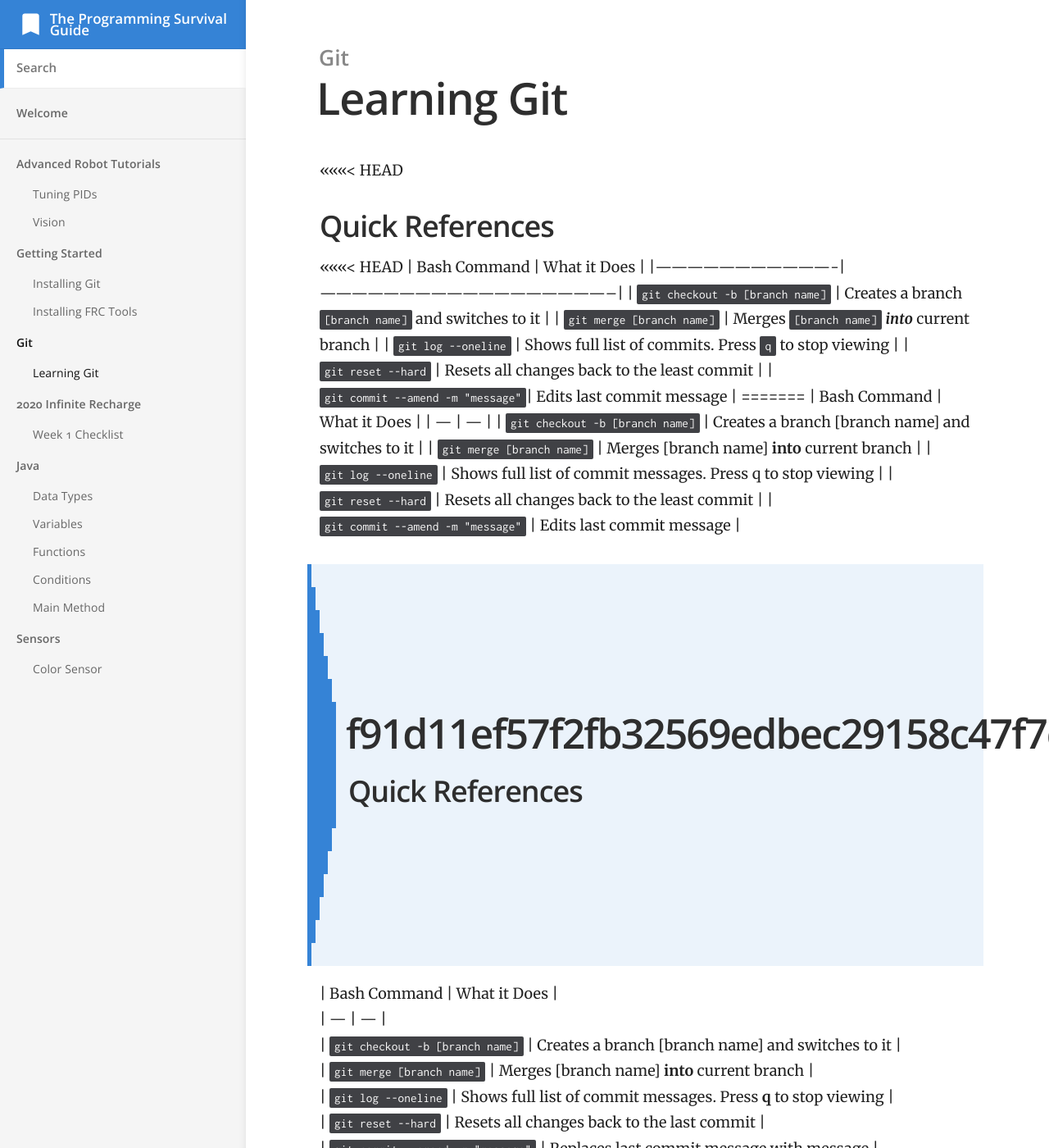
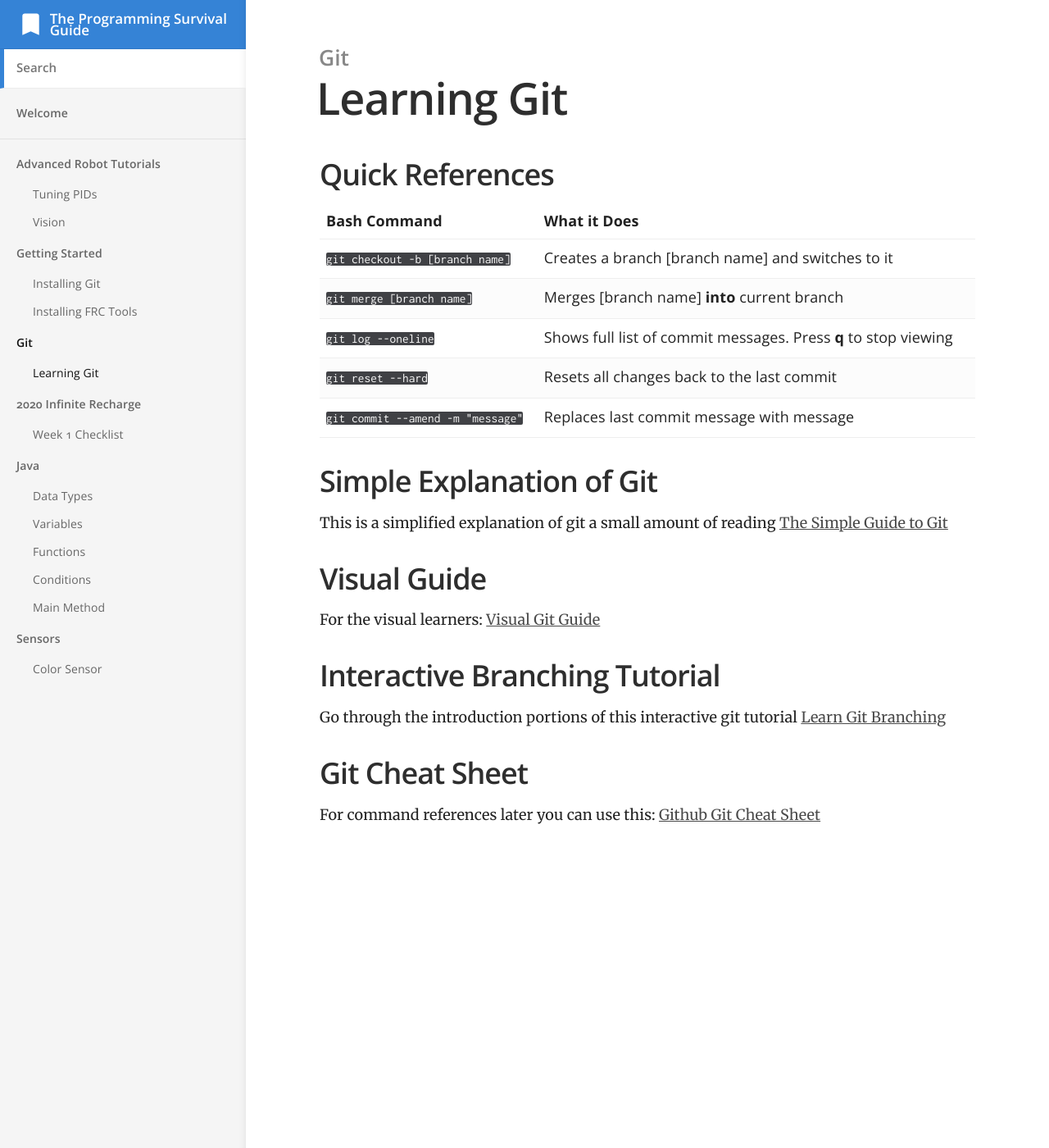
Before and after one commit to Team2445/The-Programming-Survival-Guide, a Jekyll site: the page built from _docs/git/learning-git.md, in a window 1280 px wide and 1400 px high. Shown: the whole window at 82% size. Built offline with Jekyll 4.4.1, drawn with Linux system fonts in a browser that asks for light colours; some of the changed text lies outside the part shown.

Commit message:
Remove merge conflict

```diff
--- a/_docs/git/learning-git.md
+++ b/_docs/git/learning-git.md
@@ -3,26 +3,6 @@ title: Learning Git
 category: Git
 order: 1
 ---
-<<<<<<< HEAD
-## Quick References
-<<<<<<< HEAD
-| Bash Command                     | What it Does                                           |
-|----------------------------------|--------------------------------------------------------|
-| `git checkout -b [branch name]`  | Creates a branch `[branch name]` and switches to it    |
-| `git merge [branch name]`        | Merges `[branch name]` ___into___ current branch       |
-| `git log --oneline`              | Shows full list of commits. Press `q` to stop viewing  |
-| `git reset --hard`               | Resets all changes back to the least commit            |
-| `git commit --amend -m "message"`| Edits last commit message                              |
-=======
-| Bash Command | What it Does |
-| --- | --- |
-| `git checkout -b [branch name]`  | Creates a branch [branch name] and switches to it |
-| `git merge [branch name]`        | Merges [branch name] __into__ current branch |
-| `git log --oneline` | Shows full list of commit messages. Press q to stop viewing |
-| `git reset --hard` | Resets all changes back to the least commit |
-| `git commit --amend -m "message"` | Edits last commit message |
->>>>>>> f91d11ef57f2fb32569edbec29158c47f7c670be
-=======
 ## Quick References
 
 | Bash Command | What it Does |
```
Also changed, not shown: other parts of _docs/git/learning-git.md (+0 -1 lines).
